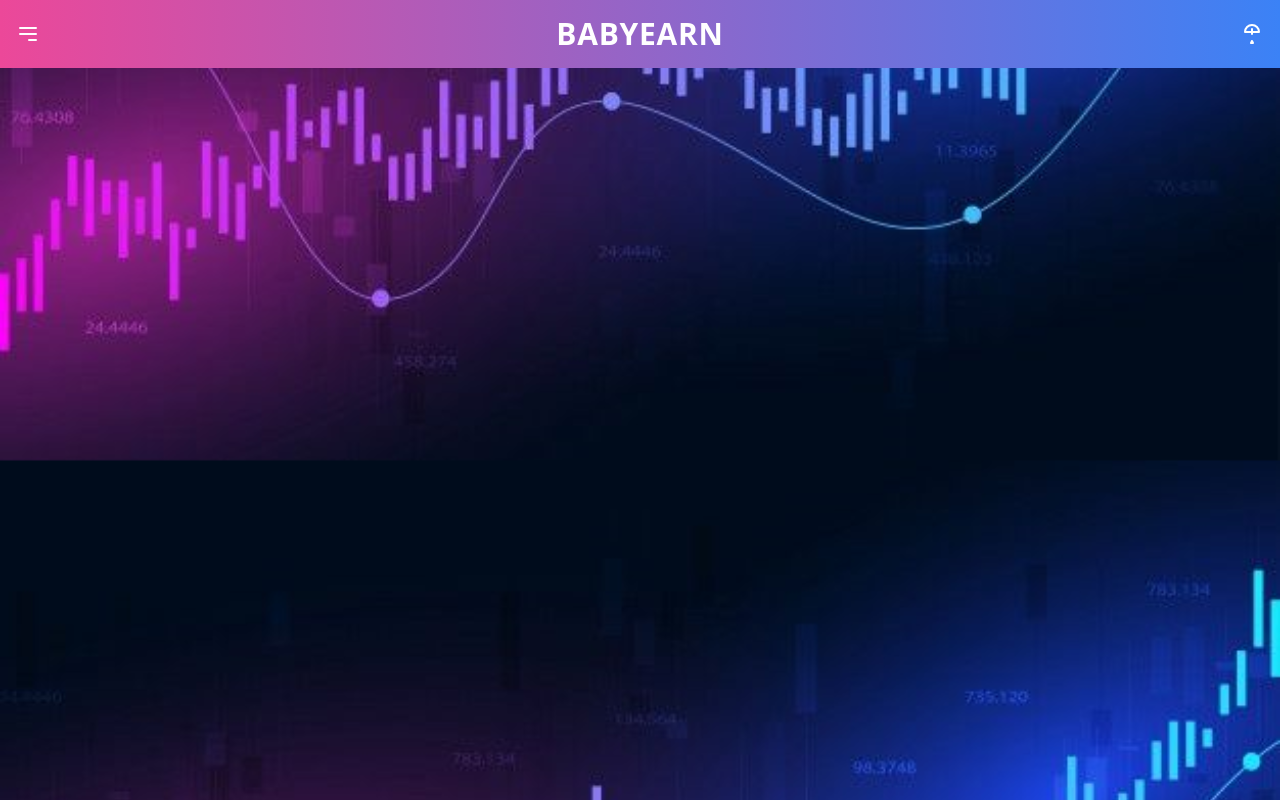
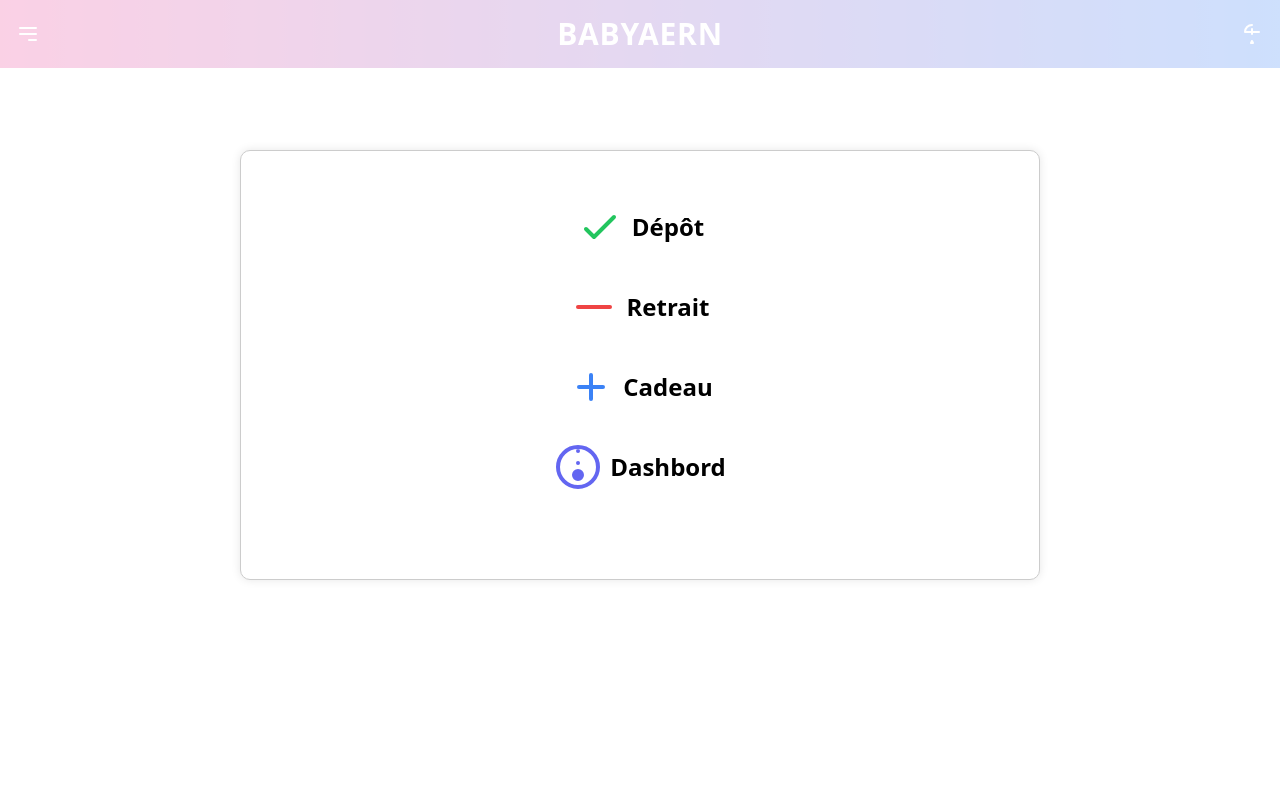
Before and after one commit to OUTER-DEV/frontend, a React (Create React App) app: page /header in a window 1280 px wide. Both pictures are taken after a click on the icon 28 px from the left and 34 px from the top of the page. Built offline with nearby package versions, Linux system fonts and the light colour scheme.

Commit message:
fix : navbar add modal

```diff
--- a/package.json
+++ b/package.json
@@ -14,6 +14,7 @@
     "react": "^18.2.0",
     "react-dom": "^18.2.0",
     "react-icons": "^5.0.1",
+    "react-modal": "^3.16.1",
     "react-router-dom": "^5.2.0",
     "react-scripts": "5.0.1",
     "tailwindcss": "^3.4.1",
--- a/src/App.css
+++ b/src/App.css
@@ -1,7 +1,6 @@
 body {
     margin: 0;
     padding: 0;
-    background-image: url('../public/Bg.png');
     background-size: cover;
     background-position: center;
   }
--- a/src/Header/Navbar.js
+++ b/src/Header/Navbar.js
@@ -1,8 +1,36 @@
-export default function Navbar() {
-    return(
-        <nav className="bg-gradient-to-r from-pink-500 to-blue-500 p-4">
+import React, { useState } from 'react';
+import Modal from 'react-modal';
+
+const customStyles = {
+  content: {
+    width: '800px',
+    height: '430px',
+    margin: 'auto',
+    top: '50%',
+    left: '50%',
+    transform: 'translate(-50%, -50%)',
+    borderRadius: '10px',
+    backgroundColor: 'white',
+    boxShadow: '0px 0px 10px rgba(0, 0, 0, 0.1)',
+  },
+};
+
+const Navbar = () => {
+  const [isModalOpen, setModalOpen] = useState(false);
+
+  const openModal = () => {
+    setModalOpen(true);
+  };
+
+  const closeModal = () => {
+    setModalOpen(false);
+  };
+
+  return (
+    <nav className="bg-gradient-to-r from-pink-500 to-blue-500 p-4 relative">
       <div className="container mx-auto flex justify-between items-center">
-        <div className="text-white">
+        <div className="text-white" onClick={openModal}>
+          {/* Remplacez l'icône ci-dessous par l'icône que vous souhaitez utiliser */}
           <svg
             xmlns="http://www.w3.org/2000/svg"
             fill="none"
@@ -19,11 +47,10 @@ export default function Navbar() {
           </svg>
         </div>
 
-        <div className="text-white text-3xl font-extrabold tracking-wide">
-          BABYEARN
-        </div>
+        <div className="text-white text-3xl font-extrabold tracking-wide">BABYAERN</div>
 
-        <div className="text-white">
+        <div className="text-white" onClick={openModal}>
+          {/* Remplacez l'icône ci-dessous par l'icône que vous souhaitez utiliser */}
           <svg
             xmlns="http://www.w3.org/2000/svg"
             fill="none"
@@ -35,11 +62,78 @@ export default function Navbar() {
               strokeLinecap="round"
               strokeLinejoin="round"
               strokeWidth="2"
-              d="M12 19l-1 2h2l-1-2zm0-7V7m0-4a7 7 0 00-7 7h14a7 7 0 00-7-7z"
+              d="M12 19l-1 2h2l-1-2zm0-7V7m0-4a7 7 0 00-7 7h14a7 a7 0 00-7-7z"
             />
           </svg>
         </div>
+
+        <Modal
+          isOpen={isModalOpen}
+          onRequestClose={closeModal}
+          contentLabel="Options Modal"
+          style={customStyles}
+        >
+          <div className="flex flex-col items-center p-8">
+            <div className="flex flex-row justify-center items-center mb-8">
+              {/* Icône Dépôt */}
+              <svg
+                xmlns="http://www.w3.org/2000/svg"
+                fill="none"
+                viewBox="0 0 24 24"
+                stroke="currentColor"
+                className="h-12 w-12 mr-2 text-green-500"
+              >
+                <path strokeLinecap="round" strokeLinejoin="round" strokeWidth="2" d="M5 13l4 4L19 7" />
+              </svg>
+              <span className="text-2xl font-bold">Dépôt</span>
+            </div>
+
+            <div className="flex flex-row justify-center items-center mb-8">
+              {/* Icône Retrait */}
+              <svg
+                xmlns="http://www.w3.org/2000/svg"
+                fill="none"
+                viewBox="0 0 24 24"
+                stroke="currentColor"
+                className="h-12 w-12 mr-2 text-red-500"
+              >
+                <path strokeLinecap="round" strokeLinejoin="round" strokeWidth="2" d="M20 12H4" />
+              </svg>
+              <span className="text-2xl font-bold">Retrait</span>
+            </div>
+
+            <div className="flex flex-row justify-center items-center mb-8">
+              {/* Icône Cadeau */}
+              <svg
+                xmlns="http://www.w3.org/2000/svg"
+                fill="none"
+                viewBox="0 0 24 24"
+                stroke="currentColor"
+                className="h-12 w-12 mr-2 text-blue-500"
+              >
+                <path strokeLinecap="round" strokeLinejoin="round" strokeWidth="2" d="M12 6v6m0 0v6m0-6h6m-6 0H6" />
+              </svg>
+              <span className="text-2xl font-bold">Cadeau</span>
+            </div>
+
+            <div className="flex flex-row justify-center items-center mb-8">
+              {/* Icône Dashbord */}
+              <svg
+                xmlns="http://www.w3.org/2000/svg"
+                fill="none"
+                viewBox="0 0 24 24"
+                stroke="currentColor"
+                className="h-12 w-12 mr-2 text-indigo-500"
+              >
+                <path strokeLinecap="round" strokeLinejoin="round" strokeWidth="2" d="M12 2C6.48 2 2 6.48 2 12s4.48 10 10 10 10-4.48 10-10S17.52 2 12 2zm0 16v-2m0-6h.01m0-6v.01M12 18a2 2 0 100-4 2 2 0 000 4z" />
+              </svg>
+              <span className="text-2xl font-bold">Dashbord</span>
+            </div>
+          </div>
+        </Modal>
       </div>
     </nav>
-    )
-}
+  );
+};
+
+export default Navbar;
```
Also changed, not shown: 1 other file (tests, documents, lock files or other folders).
